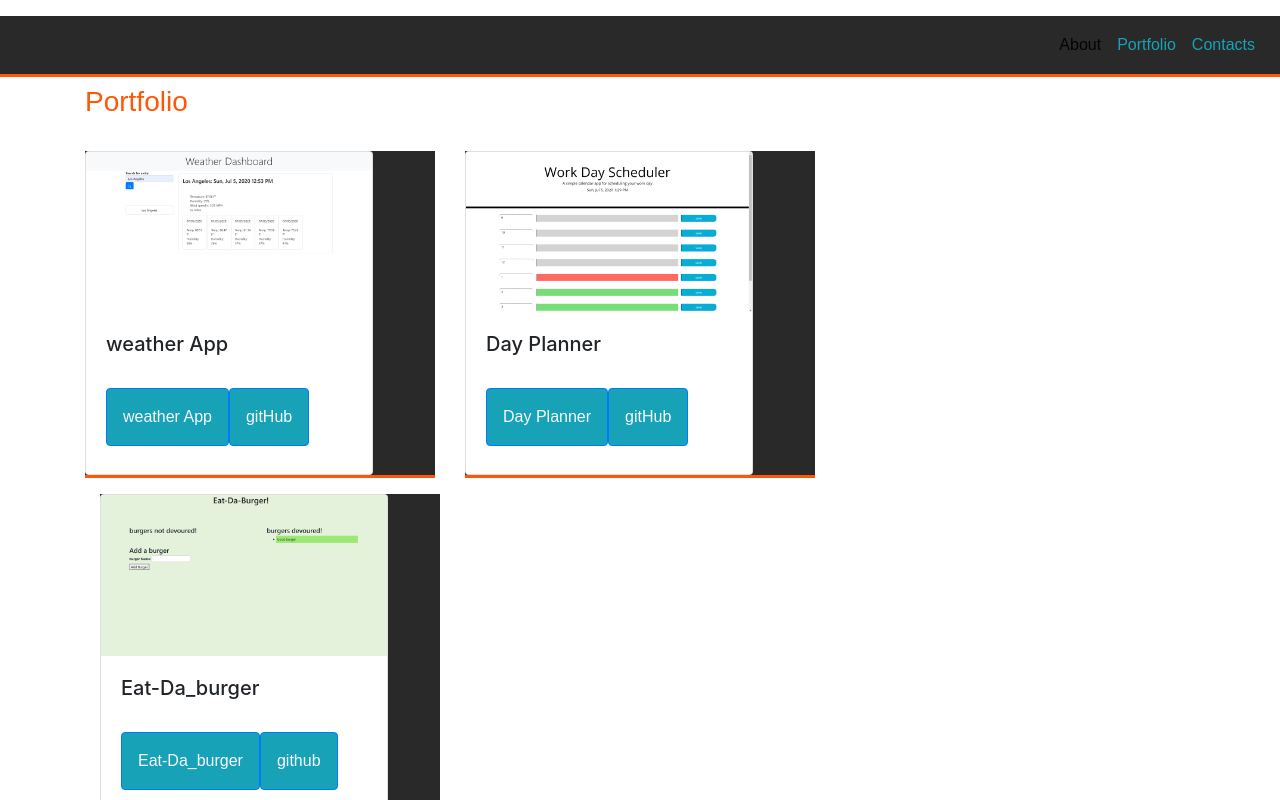
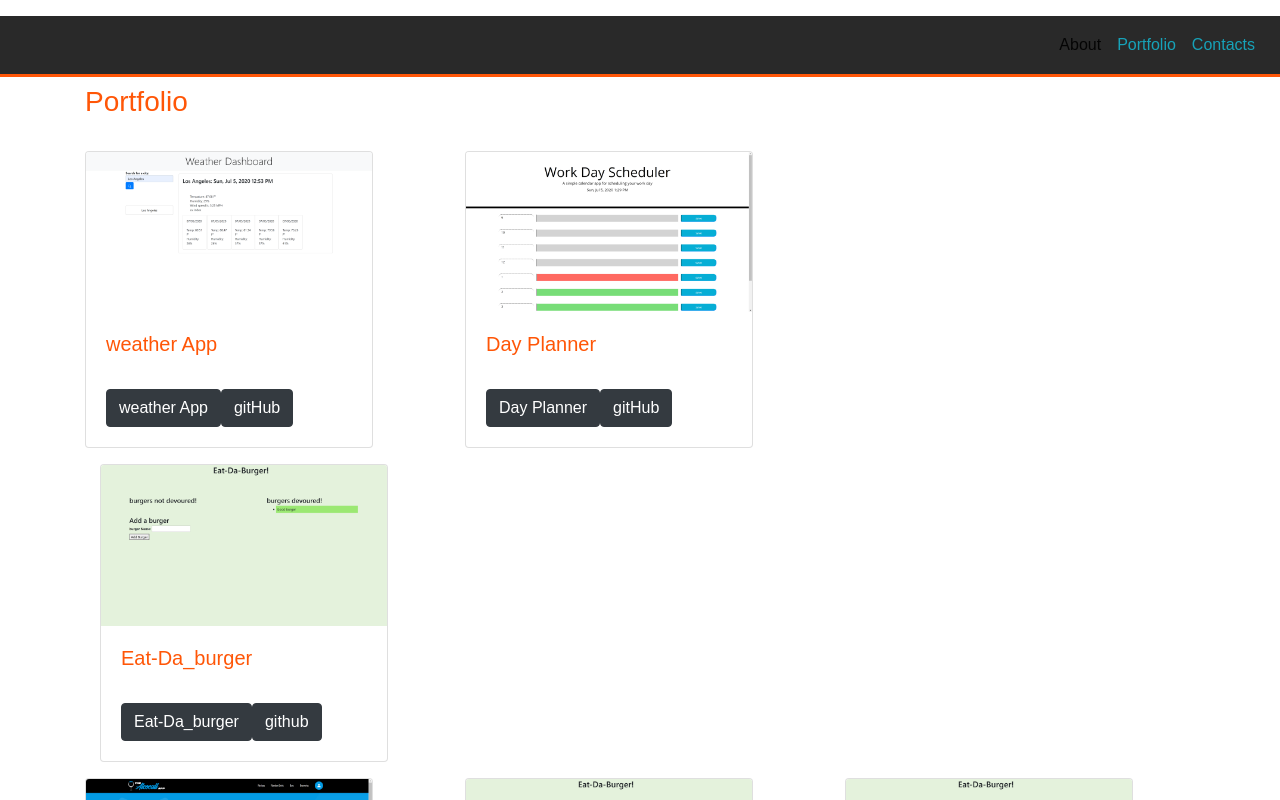
Before and after one commit to KarazKOS/react_portfolio, a React (Create React App) app in the folder yk_portfolio/: page /portfolio in a window 1280 px wide. Shown: the top 800 px of the page. Built offline with nearby package versions, Linux system fonts and the light colour scheme; a web font is replaced by a local one.

Commit message:
Updated component card sytyling

```diff
--- a/yk_portfolio/src/component/card/index.js
+++ b/yk_portfolio/src/component/card/index.js
@@ -3,7 +3,7 @@ import { Card, Button } from "react-bootstrap";
 
 function BasicCard({Image, CardTitle, HREF, HREF2, buttonText2, buttonText1}) {
     return (
-<div className="border-low">
+<div className="card-title-font">
 <Card style={{ width: '18rem' }}>
   <Card.Img variant="top" src={Image} />
   <Card.Body>
@@ -13,11 +13,11 @@ function BasicCard({Image, CardTitle, HREF, HREF2, buttonText2, buttonText1}) {
     </Card.Text>
     <div>
     <Button
-    className="card-text btn text-center p-3 mb-2 bg-info text-light"
+    className="btn btn-dark mt-3"
     variant="primary"
     href={HREF}>{buttonText1}</Button>
     <Button
-    className="card-text btn text-center p-3 mb-2 bg-info text-light"
+    className="btn btn-dark mt-3"
     variant="primary"
     href={HREF2}>{buttonText2}</Button>
     </div>
```
